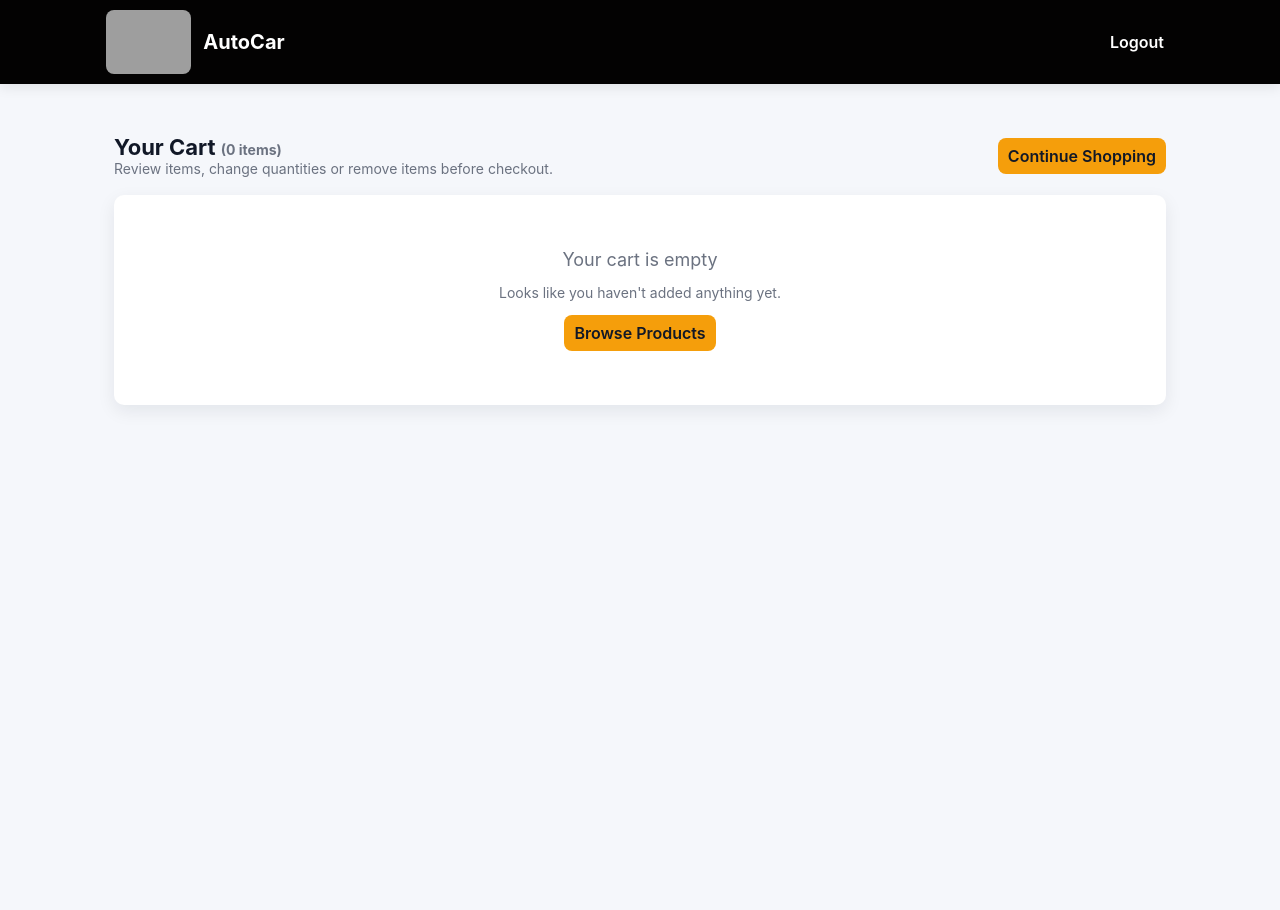
After one commit to aarongeorge10/Ecommerce-Mini-Python, a Django app: page /usercart/ in a window 1280 px wide. The commit adds this page. Run offline with Django 5.2, Linux system fonts and the light colour scheme; grey boxes are pictures that could not be loaded.

Commit message:
cart done

```diff
--- a/ecomapp/admin.py
+++ b/ecomapp/admin.py
@@ -1,11 +1,11 @@
 from django.contrib import admin
-from .models import img_up,user
+from .models import img_up,User_reg
 
 # Register your models here.
 @admin.register(img_up)
 class StudentAdmin(admin.ModelAdmin):
     list_display = ('name',)
 
-@admin.register(user)
+@admin.register(User_reg)
 class StudentAdmin(admin.ModelAdmin):
     list_display = ('name',)
--- a/ecomapp/urls.py
+++ b/ecomapp/urls.py
@@ -9,4 +9,9 @@ urlpatterns = [
     path('userlog/',views.userlog,name="userlog"),
     path('userdashb/',views.userdashb,name="userdashb"),
     path('userlogout/',views.userlogout,name="userlogout"),
+    path('add_to_cart/<int:product_id>/', views.add_to_cart, name='add_to_cart'),
+    path('usercart/', views.usercart, name='usercart'),
+    path('increase/<int:product_id>/', views.increase_qty, name='increase_qty'),
+    path('decrease/<int:product_id>/', views.decrease_qty, name='decrease_qty'),
+    path('remove/<int:product_id>/', views.remove_item, name='remove_item')
 ]
--- a/ecomapp/views.py
+++ b/ecomapp/views.py
@@ -1,6 +1,8 @@
-from django.shortcuts import render,redirect
-from .models import img_up,user
+from django.shortcuts import render,redirect,get_object_or_404
+from .models import img_up,User_reg,Cart
 from django.contrib.auth import authenticate ,login as log,logout
+# from django.contrib.auth.decorators import login_required
+from django.db.models import F
 from django.core.mail import send_mail
 
 
@@ -23,16 +25,16 @@ def userreg(request):
         phonenumber = request.POST.get('phonenumber')
         username = request.POST.get('username')
         password = request.POST.get('password')
-        user(name=name,email=email,phonenumber=phonenumber,username=username,password=password).save()
+        User_reg(name=name,email=email,phonenumber=phonenumber,username=username,password=password).save()
     return render(request,'register.html')
 
 def userlog(request):
     if request.method == 'POST':
         username=request.POST.get('username')
         password=request.POST.get('password')
-        cr = user.objects.filter(username=username,password=password)
+        cr = User_reg.objects.filter(username=username,password=password)
         if cr:
-            user_details = user.objects.get(username=username,password=password)
+            user_details = User_reg.objects.get(username=username,password=password)
             id=user_details.id
             name=user_details.name
             email=user_details.email
@@ -56,12 +58,178 @@ def userlog(request):
         return render(request,'home.html')
 
 def userdashb(request):
-    id = request.session['id']
-    name = request.session['name']
+    # try to supply cart_count for navbar (works for both anonymous & logged-in)
+    cart_count = 0
+    if request.user.is_authenticated:
+        cart_count = Cart.objects.filter(user=request.user).aggregate(total=F('quantity')) \
+                     .values_list('total', flat=True).first() or 0
+        # above aggregate isn't summing across rows, so fallback to sum below if needed:
+        cart_count = sum(item.quantity for item in Cart.objects.filter(user=request.user))
+    else:
+        session_cart = request.session.get('cart', {})
+        cart_count = sum(session_cart.values())
+
+    id = request.session.get('id')
+    name = request.session.get('name')
     car = img_up.objects.all()
-    return render(request,"userdashb.html",{'id':id,'name':name,'car':car})
+    return render(request, "userdashb.html", {'id': id, 'name': name, 'car': car, 'cart_count': cart_count})
 
+
+def usercart(request, *args, **kwargs):
+    """
+    Defensive cart view: accepts unexpected args/kwargs so you don't get TypeError.
+    Works for logged-in users (DB Cart) and anonymous users (session 'cart').
+    """
+    items = []
+    total_items = 0
+    total_price = 0
+
+    # --- logged-in user: read from Cart model (assumes Cart.product FK) ---
+    if request.user.is_authenticated:
+        rows = Cart.objects.filter(user=request.user).select_related('product')
+        for r in rows:
+            # try multiple common field names for product FK
+            product = getattr(r, 'product', None) or getattr(r, 'img_up', None)
+            if not product:
+                # fallback if Cart stores product id instead of FK
+                pid = getattr(r, 'product_id', None) or getattr(r, 'img_up_id', None)
+                if pid:
+                    product = img_up.objects.filter(id=pid).first()
+            if not product:
+                continue
+            qty = int(getattr(r, 'quantity', 1) or 1)
+            price = float(getattr(product, 'price', 0) or 0)
+            subtotal = price * qty
+            items.append({'product': product, 'quantity': qty, 'subtotal': subtotal})
+            total_items += qty
+            total_price += subtotal
+
+    # --- anonymous user: read from session ---
+    else:
+        session_cart = request.session.get('cart', {})  # expected {'1': 2, '4': 1}
+        if session_cart:
+            # safe parse ids
+            try:
+                ids = [int(k) for k in session_cart.keys()]
+            except Exception:
+                ids = []
+            products = img_up.objects.filter(id__in=ids)
+            prod_map = {p.id: p for p in products}
+            for pid_str, qty in session_cart.items():
+                try:
+                    pid = int(pid_str)
+                    qty = int(qty) or 0
+                except Exception:
+                    continue
+                product = prod_map.get(pid)
+                if not product:
+                    continue
+                price = float(getattr(product, 'price', 0) or 0)
+                subtotal = price * qty
+                items.append({'product': product, 'quantity': qty, 'subtotal': subtotal})
+                total_items += qty
+                total_price += subtotal
+
+    return render(request, 'cart.html', {
+        'cart_items': items,
+        'total_items': total_items,
+        'total_price': total_price,
+    })
 
 def userlogout(request):
     logout(request)
-    return redirect('login')
+    return redirect('home')
+
+def cart(request):
+    return render(request,"cart.html")
+
+
+def add_to_cart(request, product_id):
+    product = get_object_or_404(img_up, id=product_id)
+
+    # logged in → DB cart
+    if request.user.is_authenticated:
+        cart_item, created = Cart.objects.get_or_create(
+            user=request.user, product=product, defaults={'quantity': 1}
+        )
+        if not created:
+            cart_item.quantity += 1
+            cart_item.save()
+
+    else:
+        # anonymous → session cart
+        session_cart = request.session.get('cart', {})
+        pid_str = str(product.id)
+        session_cart[pid_str] = session_cart.get(pid_str, 0) + 1
+        request.session['cart'] = session_cart
+
+    # return to previous page
+    return redirect(request.META.get('HTTP_REFERER', 'userdashb'))
+
+def increase_qty(request, product_id):
+    product = get_object_or_404(img_up, id=product_id)
+
+    # anonymous user -> session cart (simple dictionary: {product_id: qty})
+    if not request.user.is_authenticated:
+        cart = request.session.get('cart', {})
+        cart[str(product_id)] = cart.get(str(product_id), 0) + 1
+        request.session['cart'] = cart
+        return redirect('usercart')
+
+    # logged-in user -> DB cart
+    # get_or_create ensures a Cart row exists
+    cart_item, created = Cart.objects.get_or_create(
+        user=request.user,
+        product=product,
+        defaults={'quantity': 1}
+    )
+    if not created:
+        cart_item.quantity += 1
+        cart_item.save()
+    return redirect('usercart')
+
+
+def decrease_qty(request, product_id):
+    product = get_object_or_404(img_up, id=product_id)
+
+    # anonymous user -> session cart
+    if not request.user.is_authenticated:
+        cart = request.session.get('cart', {})
+        key = str(product_id)
+        if key in cart:
+            if cart[key] > 1:
+                cart[key] -= 1
+            else:
+                # remove key if qty would go to 0
+                cart.pop(key)
+            request.session['cart'] = cart
+        return redirect('usercart')
+
+    # logged-in user -> DB cart
+    try:
+        cart_item = Cart.objects.get(user=request.user, product=product)
+    except Cart.DoesNotExist:
+        # nothing to do
+        return redirect('usercart')
+
+    if cart_item.quantity > 1:
+        cart_item.quantity -= 1
+        cart_item.save()
+    else:
+        cart_item.delete()
+    return redirect('usercart')
+
+
+def remove_item(request, product_id):
+    product = get_object_or_404(img_up, id=product_id)
+
+    # anonymous user -> session cart
+    if not request.user.is_authenticated:
+        cart = request.session.get('cart', {})
+        cart.pop(str(product_id), None)
+        request.session['cart'] = cart
+        return redirect('usercart')
+
+    # logged-in user -> DB cart
+    Cart.objects.filter(user=request.user, product=product).delete()
+    return redirect('usercart')
--- /dev/null
+++ b/templates/cart.html
@@ -0,0 +1,227 @@
+<!DOCTYPE html>
+<html lang="en">
+
+<head>
+  <meta charset="UTF-8" />
+  <meta name="viewport" content="width=device-width, initial-scale=1.0" />
+  <title>Cart</title>
+  <style>
+    :root{
+      --bg: #f5f7fb;
+      --card: #ffffff;
+      --muted: #6b7280;
+      --accent: #111827;
+      --accent-2: #f59e0b; /* yellow */
+      --danger: #ef4444;
+      --shadow: 0 6px 18px rgba(16,24,40,0.08);
+      --radius: 10px;
+      --max-width: 1100px;
+      --gap: 18px;
+      font-family: "Inter", system-ui, -apple-system, "Segoe UI", Roboto, "Helvetica Neue", Arial;
+    }
+
+    /* Reset & layout */
+    * { box-sizing: border-box; }
+    html,body { height:100%; margin:0; padding:0; background:var(--bg); color:var(--accent); }
+    a { color: inherit; text-decoration: none; } /* remove underline globally */
+
+    /* NAVBAR */
+    nav {
+      background: #030202;
+      color: #fff;
+      position: fixed;
+      top:0; left:0; right:0;
+      z-index:1000;
+      box-shadow: 0 4px 12px rgba(0,0,0,0.08);
+    }
+    .nav-inner {
+      max-width: var(--max-width);
+      margin: 0 auto;
+      display:flex;
+      align-items:center;
+      justify-content:space-between;
+      gap: var(--gap);
+      padding: 10px 16px;
+    }
+    .brand { display:flex; align-items:center; gap:12px; }
+    .site-logo { height:64px; width:auto; border-radius:8px; display:block; }
+    .site-name { color:#fff; font-size:20px; font-weight:700; margin:0; display:inline-block; }
+    .nav-links { display:flex; gap:16px; align-items:center; }
+    .nav-links a { color:#fff; font-weight:600; padding:8px 10px; border-radius:8px; }
+    .nav-links a:hover { background: rgba(255,255,255,0.06); }
+
+    /* Page container (push below fixed navbar) */
+    main { max-width: var(--max-width); margin: 110px auto 60px; padding: 24px; }
+
+    /* Header */
+    .page-header { display:flex; align-items:center; justify-content:space-between; gap:12px; margin-bottom:18px; }
+    .page-header h2 { margin:0; font-size:22px; }
+    .sub { color:var(--muted); font-size:14px; }
+
+    /* Card */
+    .card { background:var(--card); border-radius:var(--radius); box-shadow:var(--shadow); padding:18px; }
+
+    /* Table styles */
+    table { width:100%; border-collapse:collapse; font-size:15px; }
+    thead th {
+      text-align:left;
+      padding:12px 10px;
+      font-weight:700;
+      font-size:13px;
+      color:var(--muted);
+      border-bottom:1px solid #e6e9ef;
+      position: sticky;
+      top:0;
+      background: linear-gradient(180deg, rgba(255,255,255,0.95), rgba(255,255,255,0.9));
+      z-index:1;
+    }
+    tbody td {
+      padding:14px 10px;
+      vertical-align: middle;
+      border-bottom:1px solid #f0f2f6;
+    }
+    tbody tr:nth-child(even){ background: #fcfdff; }
+
+    .product-info { display:flex; gap:12px; align-items:center; }
+    .product-thumb { width:84px; height:64px; object-fit:cover; border-radius:8px; box-shadow:0 4px 10px rgba(16,24,40,0.04); }
+    .product-name { font-weight:600; }
+    .price { font-weight:700; }
+    .qty { font-weight:600; padding:6px 10px; display:inline-block; }
+
+    /* Actions */
+    .btn {
+      display:inline-flex; align-items:center; justify-content:center;
+      gap:8px;
+      border:0; cursor:pointer; padding:8px 10px; border-radius:8px; font-weight:600;
+      background: #f3f4f6; color:var(--accent); transition:transform 120ms ease, box-shadow 120ms ease;
+    }
+    .btn:active { transform:translateY(1px); }
+    .btn-primary { background: var(--accent); color:#fff; }
+    .btn-accent { background: var(--accent-2); color: #111827; }
+    .btn-danger { background: transparent; color: var(--danger); padding:6px 8px; font-weight:700; }
+
+    .qty-controls { display:flex; gap:8px; align-items:center; }
+    .pill { background:#fff; border:1px solid #eef2f7; padding:6px 10px; border-radius:999px; font-weight:600; }
+
+    /* Empty cart */
+    .empty { text-align:center; padding:36px 12px; color:var(--muted); }
+
+    /* Footer totals area */
+    .totals {
+      display:flex;
+      justify-content:flex-end;
+      gap:18px;
+      align-items:center;
+      margin-top:14px;
+      flex-wrap:wrap;
+    }
+    .totals .total-card { background: #fff; padding:12px 16px; border-radius:8px; box-shadow:var(--shadow); font-weight:700; }
+
+    /* Responsive adjustments */
+    @media (max-width:820px){
+      .nav-inner { padding:10px; }
+      .product-thumb { width:72px; height:56px; }
+      thead th:nth-child(1), tbody td:nth-child(1) { display:none; } /* hide image column on small screens */
+      .page-header { flex-direction:column; align-items:flex-start; gap:8px; }
+      .totals { justify-content:space-between; }
+      table { font-size:14px; }
+    }
+  </style>
+</head>
+
+<body>
+  <nav>
+    <div class="nav-inner">
+      <div class="brand">
+        <img class="site-logo"
+          src="https://cdn.vectorstock.com/i/1000v/65/92/automotive-logo-badges-premium-collection-vector-33986592.jpg"
+          alt="Logo">
+        <a href="{% url 'userdashb' %}" class="site-name">AutoCar</a>
+      </div>
+
+      <div class="nav-links">
+        <a href="/userlogout/">Logout</a>
+      </div>
+    </div>
+  </nav>
+
+  <main>
+    <div class="page-header">
+      <div>
+        <h2>Your Cart <span class="sub">({{ total_items }} items)</span></h2>
+        <div class="sub">Review items, change quantities or remove items before checkout.</div>
+      </div>
+      <div>
+        <!-- placeholder for a checkout button or summary -->
+        <a href="{% url 'userdashb' %}" class="btn btn-accent">Continue Shopping</a>
+      </div>
+    </div>
+
+    <div class="card">
+      {% if cart_items %}
+      <div style="overflow:auto;">
+        <table>
+          <thead>
+            <tr>
+              <th>Image</th>
+              <th>Product</th>
+              <th>Price</th>
+              <th>Qty</th>
+              <th>Total</th>
+              <th>Action</th>
+            </tr>
+          </thead>
+          <tbody>
+            {% for item in cart_items %}
+            <tr>
+              <td>
+                <img class="product-thumb" src="{{ item.product.image.url }}" alt="{{ item.product.name }}">
+              </td>
+              <td>
+                <div class="product-info">
+                  <div>
+                    <div class="product-name">{{ item.product.name }}</div>
+                    <!-- <div class="sub">Code: {{ item.product.id }}</div> -->
+                  </div>
+                </div>
+              </td>
+              <td class="price">₹{{ item.product.price }}</td>
+              <td>
+                <div class="qty-controls">
+                  <a class="btn" href="{% url 'decrease_qty' item.product.id %}" title="Decrease">−</a>
+                  <div class="pill">{{ item.quantity }}</div>
+                  <a class="btn" href="{% url 'increase_qty' item.product.id %}" title="Increase">+</a>
+                </div>
+              </td>
+              <td class="price">₹{{ item.subtotal }}</td>
+              <td>
+                <a class="btn btn-danger" href="{% url 'remove_item' item.product.id %}">Remove</a>
+              </td>
+            </tr>
+            {% endfor %}
+          </tbody>
+        </table>
+      </div>
+
+      <div class="totals" style="margin-top:16px;">
+        <div class="total-card">Subtotal: <span style="margin-left:8px">₹{{ total_price }}</span></div>
+        <div class="total-card" style="background:#fffef6; border:1px solid #fff4d9;">
+          Shipping: <span style="margin-left:8px">Calculated at checkout</span>
+        </div>
+        <a href="#" class="btn btn-primary" style="padding:10px 16px;">Proceed to Checkout</a>
+      </div>
+
+      {% else %}
+      <div class="empty">
+        <p style="font-size:18px; margin:0 0 8px 0;">Your cart is empty</p>
+        <p class="sub">Looks like you haven't added anything yet.</p>
+        <div style="margin-top:14px;">
+          <a href="{% url 'userdashb' %}" class="btn btn-accent">Browse Products</a>
+        </div>
+      </div>
+      {% endif %}
+    </div>
+  </main>
+</body>
+
+</html>
--- a/templates/home.html
+++ b/templates/home.html
@@ -71,7 +71,8 @@
 
         .site-name {
             color: white;
-            font-size: 32px;
+            text-decoration: none;
+            font-size: 26px;
             font-weight: bold;
             font-family: Arial, sans-serif;
             margin-top: 10px;
@@ -150,7 +151,7 @@
                     src="https://cdn.vectorstock.com/i/1000v/65/92/automotive-logo-badges-premium-collection-vector-33986592.jpg"
                     alt="Logo">
 
-                <span class="site-name">AutoCar</span>
+                <a href="{% url 'home' %}" class="site-name">AutoCar</a>
             </div>
             <ul>
                 <li><a href="{% url 'login' %}">Login</a></li>
```
Also changed, not shown: ecomapp/models.py (+6 -1 lines), templates/userdashb.html (+35 -6 lines), db.sqlite3, ecomapp/migrations/0003_cart.py (added), ecomapp/migrations/0004_rename_user_user_reg.py (added).
